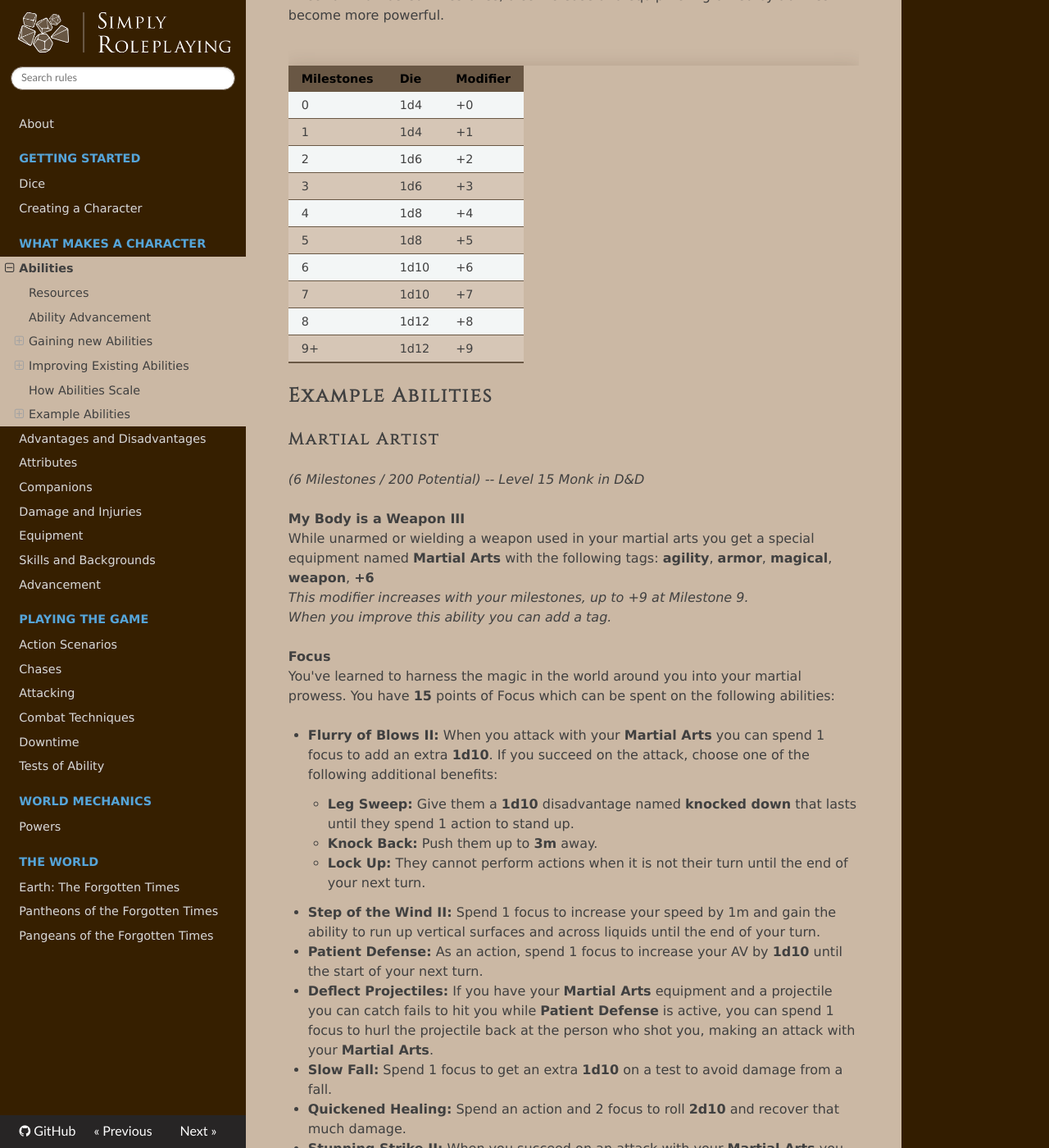
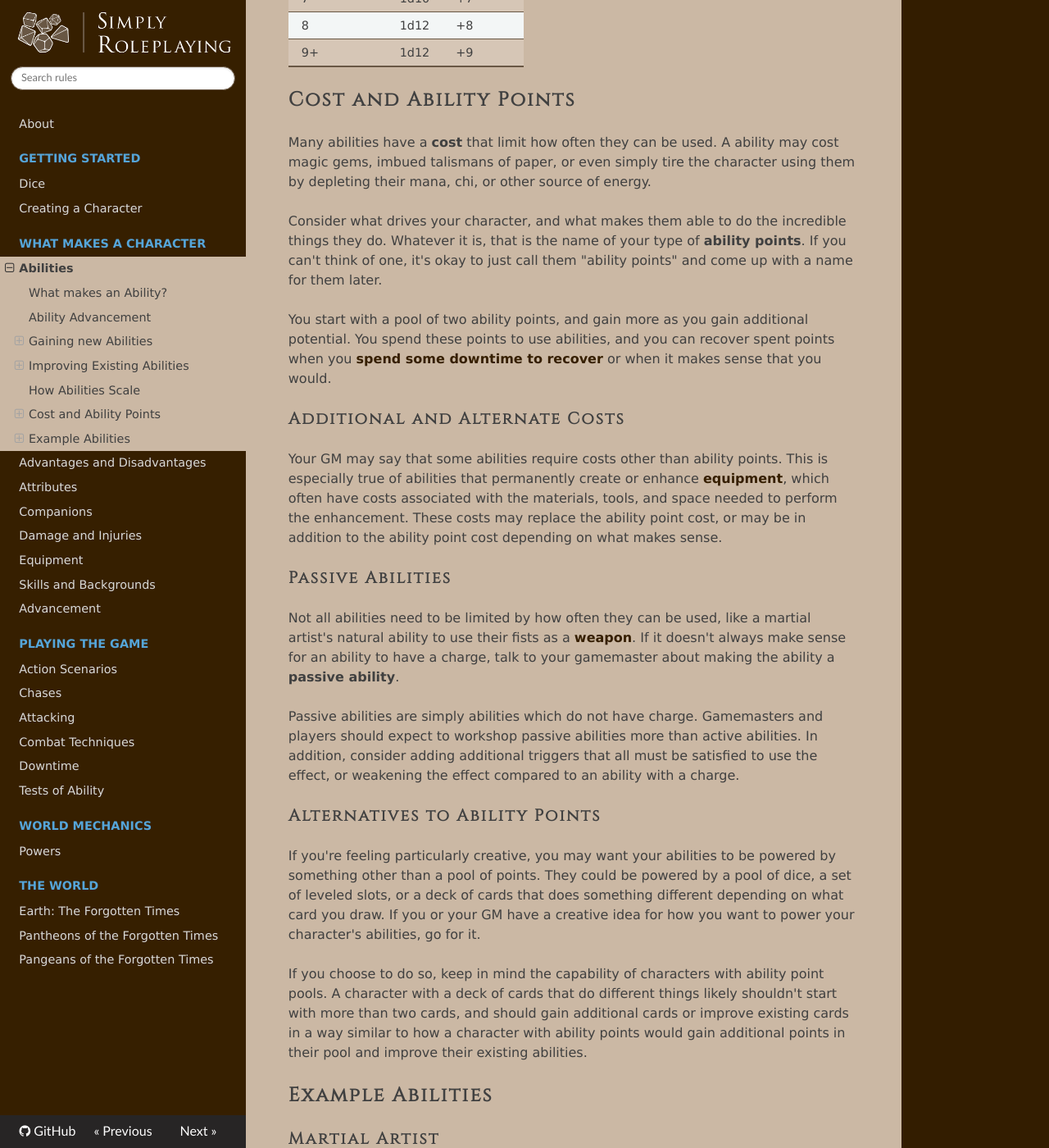
Before and after one commit to TheFifthRider/simply-roleplaying-webapp, an MkDocs documentation site: the page built from docs/character/abilities.md, in a window 1280 px wide and 1400 px high, scrolled down 4682 px. Shown: the whole window at 82% size. Built offline with MkDocs 1.6.1, drawn with Linux system fonts in a browser that asks for light colours; nearby versions of some CDN libraries; some of the changed text lies outside the part shown.

```diff
--- a/docs/character/abilities.md
+++ b/docs/character/abilities.md
@@ -2,13 +2,13 @@
 
 **Abilities** are the special things that your character can do, the things that make your character mechanically unique. Maybe their extensive martial arts training allows them to use their fists as though they were equipment with the [weapon](equipment.md#weapon) tag, their unique [power](../extras/powers.md) allows them to do something extraordinary, or they are just inhumanly good at remembering details!
 
-## Resources
+## What makes an Ability?
 
-Consider what drives your character, and what makes them able to do the incredible things they do.
+An ability has a **trigger** that describes when it happens, and an **effect** that describes what it does. Many abilities also have a **cost** to activate them, which we'll go into later. A finished ability reads something like this:
 
-<!-- Create a resource to begin with. Always upgrades? Only ever upgrades on new abilities? -->
-
-<!-- There are actually many different kinds of resources, and having something better than just reflavored Fate Points is probably compelling, but complicated. Let's return to this. -->
+| Cost                        | Trigger             | Effect                      |
+| --------------------------- | ------------------- | --------------------------- |
+| By spending 1 ability point | when I attack I can | add an extra d4 to my roll. |
 
 ## Ability Advancement
 
@@ -88,33 +74,33 @@
 
 #### Reinforce Armor
 
-| Charge | Trigger | Effect |
+| Cost | Trigger | Effect |
 | ---------- | --------- | ------- |
-| Once per rest, | I can spend downtime to... | ...increase 1 target's Armor Value by 1d4 for the next scene |
+| By spending 1 scrap, | I can spend downtime to... | ...increase 1 target's Armor Value by 1d4 for the next scene |
 
 #### Target Vitals
 
-| Charge         | Trigger                                 | Effect                                                       |
-| -------------- | --------------------------------------- | ------------------------------------------------------------ |
-| Once per rest, | When I'm hidden from my target I can... | ...make attacks as though my weapons had the **intuition** tag until the end of my turn. |
+| Cost                            | Trigger                                 | Effect                                                       |
+| ------------------------------- | --------------------------------------- | ------------------------------------------------------------ |
+| By spending an assassin's mark, | When I'm hidden from my target I can... | ...make attacks as though my weapons had the **intuition** tag until the end of my turn. |
 
 #### I've Read That
 
-| Charge         | Trigger                              | Effect                          |
-| -------------- | ------------------------------------ | ------------------------------- |
-| Once per rest, | When I research information I can... | ...add an extra 1d4 to my roll. |
+| Cost                                 | Trigger                              | Effect                          |
+| ------------------------------------ | ------------------------------------ | ------------------------------- |
+| By spending a point of recollection, | When I research information I can... | ...add an extra 1d4 to my roll. |
 
 #### Shrug It Off
 
-| Charge         | Trigger                     | Effect                     |
-| -------------- | --------------------------- | -------------------------- |
-| Once per rest, | I can spend 2 actions to... | ...recover from an injury. |
+| Cost                                      | Trigger                     | Effect                     |
+| ----------------------------------------- | --------------------------- | -------------------------- |
+| By spending a point of indestructibility, | I can spend 2 actions to... | ...recover from an injury. |
 
 #### Everything is a Weapon in my Hands
 
-| Charge         | Trigger                                                | Effect                                                       |
-| -------------- | ------------------------------------------------------ | ------------------------------------------------------------ |
-| Once per rest, | When I'm using equipment without the **weapon** tag... | ...I can give it the **weapon** tag for the scene. _(The GM will give it an attribute tag if it doesn't already have one)_ |
+| Cost                                  | Trigger                                                | Effect                                                       |
+| ------------------------------------- | ------------------------------------------------------ | ------------------------------------------------------------ |
+| By spending a point of martial focus, | When I'm using equipment without the **weapon** tag... | ...I can give it the **weapon** tag for the scene. _(The GM will give it an attribute tag if it doesn't already have one)_ |
 
 
 
@@ -161,7 +147,29 @@
 | 8          | 1d12 | +8       |
 | 9+         | 1d12 | +9       |
 
+## Cost and Ability Points
 
+Many abilities have a **cost** that limit how often they can be used. A ability may cost magic gems, imbued talismans of paper, or even simply tire the character using them by depleting their mana, chi, or other source of energy.
+
+Consider what drives your character, and what makes them able to do the incredible things they do. Whatever it is, that is the name of your type of **ability points**. If you can't think of one, it's okay to just call them "ability points" and come up with a name for them later.
+
+You start with a pool of two ability points, and gain more as you gain additional potential. You spend these points to use abilities, and you can recover spent points when you [spend some downtime to recover](../gameplay/downtime.md#recovering) or when it makes sense that you would.
+
+### Additional and Alternate Costs
+
+Your GM may say that some abilities require costs other than ability points. This is especially true of abilities that permanently create or enhance [equipment](../equipment.md), which often have costs associated with the materials, tools, and space needed to perform the enhancement. These costs may replace the ability point cost, or may be in addition to the ability point cost depending on what makes sense.
+
+### Passive Abilities
+
+Not all abilities need to be limited by how often they can be used, like a martial artist's natural ability to use their fists as a [weapon](equipment.md#Weapon). If it doesn't always make sense for an ability to have a charge, talk to your gamemaster about making the ability a **passive ability**.
+
+Passive abilities are simply abilities which do not have charge. Gamemasters and players should expect to workshop passive abilities more than active abilities. In addition, consider adding additional triggers that all must be satisfied to use the effect, or weakening the effect compared to an ability with a charge.
+
+### Alternatives to Ability Points
+
+If you're feeling particularly creative, you may want your abilities to be powered by something other than a pool of points. They could be powered by a pool of dice, a set of leveled slots, or a deck of cards that does something different depending on what card you draw. If you or your GM have a creative idea for how you want to power your character's abilities, go for it.
+
+If you choose to do so, keep in mind the capability of characters with ability point pools. A character with a deck of cards that do different things likely shouldn't start with more than two cards, and should gain additional cards or improve existing cards in a way similar to how a character with ability points would gain additional points in their pool and improve their existing abilities.
 
 
 
--- a/docs/gameplay/tests.md
+++ b/docs/gameplay/tests.md
@@ -49,6 +49,8 @@
 ## Resolving Tests
 
 In most cases the gamemaster will determine what attribute(s) are applicable for the skill check in question and the player will offer up suggestions of skills and/or backgrounds that they have on their character sheet to add the dice associated with those skills and/or backgrounds. A character can contribute one skill or background die to a test of ability up to the total amount allowed by their earned [milestones](../character/milestones.md).
+
+After that, a character can take dice from any relevant [advantages](advantages_disadvantages.md) and add them to their roll. If the test is against another character, they can also take dice from any relevant [disadvantages](advantages_disadvantages.md) that character suffers from and add those to their roll as well.
 
 <br/>
 
--- a/docs/getting_started/dice.md
+++ b/docs/getting_started/dice.md
@@ -2,16 +2,14 @@
 
 Before you dive straight into Simply Roleplaying, there are a few common mechanics in the system to understand.
 
-### Die Levels
+### Dice Size
 
-In Simply Roleplaying, the four sided die, six sided die, eight sided die, ten sided die, and twelve sided die are the most commonly used dice, and are typically used as a representation of different levels of ability. For this reason, Simply Roleplaying uses a concept referred to as Die Levels. **Die levels** range from 1 to 5, where level 1 represents a four sided die (1d4), level 2 represents six sided die (1d6), level 3 represents an eight sided die (1d8), and so on. The table below can be used as a reference to determine the die used based on the appropriate die level.
+In Simply Roleplaying, the four sided die (1d4), six sided die (1d6), eight sided die (1d8), ten sided die (1d10), and twelve sided die (1d12) are the most commonly used dice. Usually, you progress from 1d4 to 1d6 to 1d8 and so on. For this reason, Simply Roleplaying uses a tabletop roleplaying concept where the dice are described by **size**-- the more sides the die has, the "bigger" it's considered to be.
 
+Generally, dice size is used to compare dice. A d10 is bigger than a d8 and a d4 is smaller than a d6. Sometimes in Simply Roleplaying a rule will refer to "the next biggest"  or "the next smallest" size of a die. In that case, just remember that unless the rule says otherwise, dice can only be 1d4, 1d6, 1d8, 1d10, or 1d12-- there is no die bigger than 1d12 or smaller than 1d4.
 
+### Narrative Truth
 
-| Die Level | Die Used                |
-| --------- | ----------------------- |
-| Level 1   | 1d4 (four-sided die)    |
-| Level 2   | 1d6 (six-sided die)     |
-| Level 3   | 1d8 (eight-sided die)   |
-| Level 4   | 1d10 (ten-sided die)    |
-| Level 5   | 1d12 (twelve-sided die) |
+Sometimes the rules of Simply Roleplaying will say that something happens "when it makes sense." This is a simple way of saying "when the story we're telling together says it should happen." Certainly a character would heal from their wounds after some downtime recovering, but they might also heal from a healing spring that cures all wounds.
+
+Generally what "makes sense" is obvious. When it's not obvious, what makes sense should be a conversation between players and the gamemaster.
```
Also changed, not shown: other parts of docs/character/abilities.md (+1 -15 lines), docs/character/attributes.md (+1 -1 lines), docs/character/skills.md (+2 -2 lines), docs/gameplay/advantages_disadvantages.md (added, +53 -0 lines), docs/getting_started/creation.md (+2 -2 lines).
